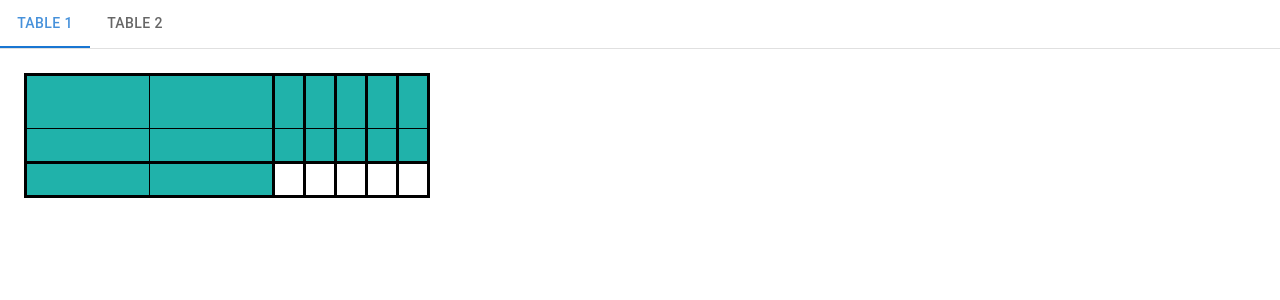
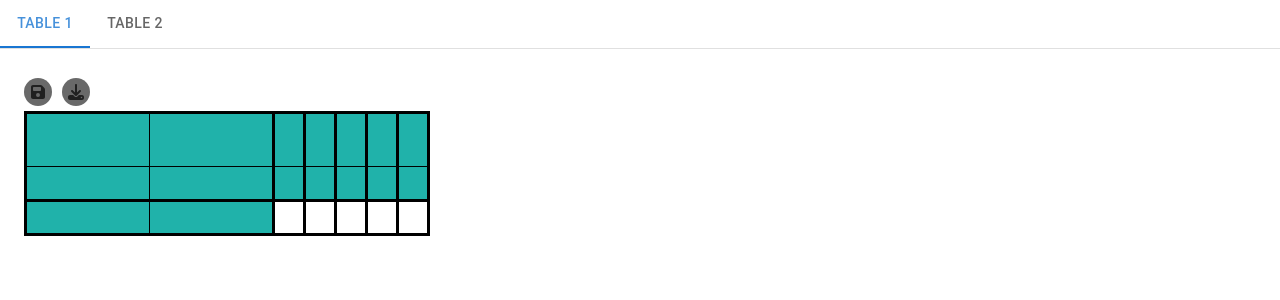
Before and after one commit to dmbalinskiy/ReactTableControl, a React (Create React App) app in the folder table-control/: page / in a window 1280 px wide. Shown: the top 300 px of the page. Built offline with nearby package versions, Linux system fonts and the light colour scheme.

Commit message:
ongoing development - prototype for table data saving/loading

```diff
--- a/table-control/src/components/button/button.js
+++ b/table-control/src/components/button/button.js
@@ -6,6 +6,8 @@ import { faArrowRight } from '@fortawesome/free-solid-svg-icons';
 import { faArrowUp } from '@fortawesome/free-solid-svg-icons';
 import { faArrowDown } from '@fortawesome/free-solid-svg-icons';
 import { faTrashCan } from '@fortawesome/free-solid-svg-icons';
+import { faSave } from '@fortawesome/free-solid-svg-icons';
+import { faDownload } from '@fortawesome/free-solid-svg-icons';
 
 function Button({handler, data, type, text, isEnabled= true}) {
     let icon = faEnvelope;
@@ -24,6 +26,12 @@ function Button({handler, data, type, text, isEnabled= true}) {
     else if(type.includes('delete') ){
         icon = faTrashCan;
     }
+    else if(type.includes('export')){
+        icon = faSave;
+    }
+    else if(type.includes('import')){
+        icon = faDownload;
+    }
     return (
         <button disabled={!isEnabled} className={`${isEnabled ? '' : 'disabled'} ${type}`} onClick={() => handler(data)}>
             <span>
--- /dev/null
+++ b/table-control/src/components/serializationBar/serializationBar.css
@@ -0,0 +1,6 @@
+.bar {
+    display: flex;
+    justify-content: flex-start;
+    margin: 5px 0px;
+    gap: 10px;
+}
--- /dev/null
+++ b/table-control/src/components/serializationBar/serializationBar.js
@@ -0,0 +1,82 @@
+import { useState, useRef, useEffect } from 'react'
+
+import './serializationBar.css'
+import Button from "../button/button";
+
+function SerializationBar({table}) {
+
+    return (
+        <div className="bar">
+             <Button handler={
+                    async () => {
+                        try{
+                            const opts = {
+                                types: [
+                                  {
+                                    description: "Text file",
+                                    accept: { "text/plain": [".txt"] },
+                                  },
+                                ],
+                                multiple:false,
+                              };
+
+                            let fileSavePicker = await window.showSaveFilePicker(opts);
+                            console.log('>>>>>');
+                            console.log(fileSavePicker);
+                            console.log(table);
+
+                            let textToSave = 'my_simple_text-to-save....'//table.getTableData();
+                            console.log('textToSave');
+                            console.log(textToSave);
+
+                            textToSave = 'my_simple_text-to-save....';
+
+                            const writable = await fileSavePicker.createWritable();
+                            console.log(writable);
+                            await writable.write(textToSave);
+                            console.log(textToSave);
+                            await writable.close();
+                        }
+                        catch(error){
+                            console.error(error);
+                        }
+                    }
+                }
+                type='button export'
+                text='Do export of the current table data'
+                isEnabled={true}/>
+
+             <Button handler={
+                    async () => {
+                        try{
+                            const pickerOpts = {
+                                types: [
+                                  {
+                                    description: "Text file",
+                                    accept: { "text/plain": [".txt"] },
+                                  },
+                                ],
+                                excludeAcceptAllOption: true,
+                                multiple: false,
+                              };
+
+                              const [fileHandle] = await window.showOpenFilePicker(pickerOpts);
+                              const fileData = await fileHandle.getFile();
+                              let text = await fileData.text();
+
+                              console.log(text);
+                              table.applyTableData(text);
+                        }
+                        catch(error){
+                            console.log(error);
+                        }
+                    }
+                }
+                type='button import'
+                text='Do import of the current table data'
+                isEnabled={true}/>
+        </div>
+    )
+}
+
+export default SerializationBar
--- a/table-control/src/components/tabPanel/tabPanel.js
+++ b/table-control/src/components/tabPanel/tabPanel.js
@@ -12,6 +12,7 @@ import {
   getVerticalManagerForTable1,
   getVerticalManagerForTable2
 } from '../../logic/rangeManagersFactory'
+import SerializationBar from '../serializationBar/serializationBar';
 
 function CustomTabPanel(props) {
   const { children, value, index, ...other } = props;
@@ -47,10 +48,18 @@ export default function BasicTabs() {
     setValue(newValue);
   };
 
+  const exportHandler = (table) => {
 
+  }
+
+  const importHandler = (table) => {
+
+  }
 
   let tab1 = new Table( { colMgr: getVerticalManagerForTable1(), rowMgr: getHorizontalManagerForTables()});
+  let bar1 = new SerializationBar({table : tab1});
   let tab2 = new Table( { colMgr: getVerticalManagerForTable2(), rowMgr: getHorizontalManagerForTables()});
+  let bar2 = new SerializationBar({table : tab2});
 
   return (
     <Box sx={{ width: '100%' }}>
@@ -61,10 +70,18 @@ export default function BasicTabs() {
         </Tabs>
       </Box>
       <CustomTabPanel value={value} index={0}>
-        {tab1  }
+        <div>
+          {bar1 }
+          {tab1 }
+        </div>
+
       </CustomTabPanel>
       <CustomTabPanel value={value} index={1}>
-        {tab2}
+        <div>
+          {bar2 }
+          {tab2 }
+        </div>
+
       </CustomTabPanel>
     </Box>
   );
--- a/table-control/src/components/table/table.js
+++ b/table-control/src/components/table/table.js
@@ -116,6 +116,15 @@ function Table({colMgr, rowMgr}) {
             }
         }
         return tableData;
+    }
+
+    function getTableData(){
+        console.log('$$$$$$$$$$$');
+        return '';
+    }
+
+    function applyTableData(tableData){
+
     }
 
     function getNewRow(tableData, previousRow, useId = true){
```
